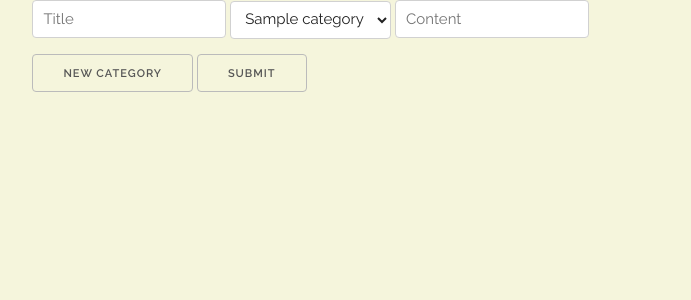
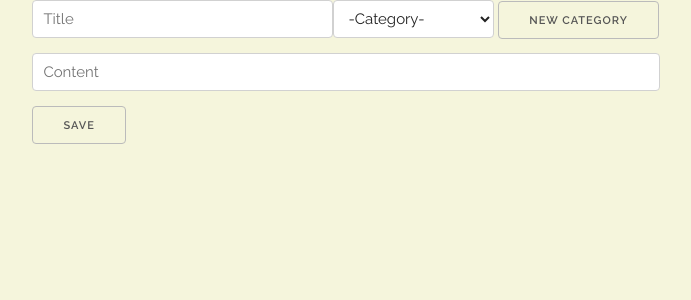
Before and after one commit to BlaiseGratton/take_note, a Python web app: template templates/newnote.html in a window 1280 px wide. Shown: the part 68-368 px from the top of the page, without its empty margins (294-985 px from the left). Run offline with Jinja, Linux system fonts and the light colour scheme; the template is opened without the code that fills it: most values are stand-ins (such as "Sample title", 1, 10 or a date in 2020); some libraries are stand-ins or nearby versions.

Commit message:
styling on new note page

```diff
--- a/static/css/styles.css
+++ b/static/css/styles.css
@@ -31,3 +31,7 @@ body {
 .register-login-buttons {
   text-align: center;
 }
+
+div.title {
+  margin-left: 0;
+}
--- a/templates/newnote.html
+++ b/templates/newnote.html
@@ -1,21 +1,24 @@
 {% extends 'layout.html' %}
 {% from 'macros.html' import render_field %}
+{% block title %}New Note{% endblock %}
 
-{% block title %}New Note{% endblock %}
 {% block content %}
 <div class="row">
   <div class="two columns spacer">.</div>
   <form method="POST" action="" class="eight columns">
     {{ form.hidden_tag() }}
-    <input type="text" placeholder="Title" name="title">
+    <div class="six columns title">
+      <input class="u-full-width" type="text" placeholder="Title" name="title">
+    </div>
     <select name="category">
+      <option selected="selected" disabled="true">-Category-</option>
       {% for category in categories %}
       <option value="{{ category.id }}">{{ category.name }}</option>
       {% endfor %}
     </select>
-    <input type="text" placeholder="Content" name="content">
     <button id="category-button">New Category</button>
-    <button type="submit" id="submit">Submit</button>
+    <input type="text" class="twelve columns" placeholder="Content" name="content">
+    <button type="submit" class="u-cf" id="submit">Save</button>
   </form>
 </div>
 <div id="new-category">
@@ -26,8 +29,9 @@
   </form>
 </div>
 {% endblock %}
+
 {% block scripts %}
-<script src="//code.jquery.com/jquery-1.11.2.min.js" type="text/javascript"></script>
-<script src="static/js/jquery.simplemodal.1.1.4.min.js" type="text/javascript"></script>
-<script src="static/js/scripts.js" type="text/javascript"></script>
+  <script src="//code.jquery.com/jquery-1.11.2.min.js" type="text/javascript"></script>
+  <script src="static/js/jquery.simplemodal.1.1.4.min.js" type="text/javascript"></script>
+  <script src="static/js/scripts.js" type="text/javascript"></script>
 {% endblock %}
```
